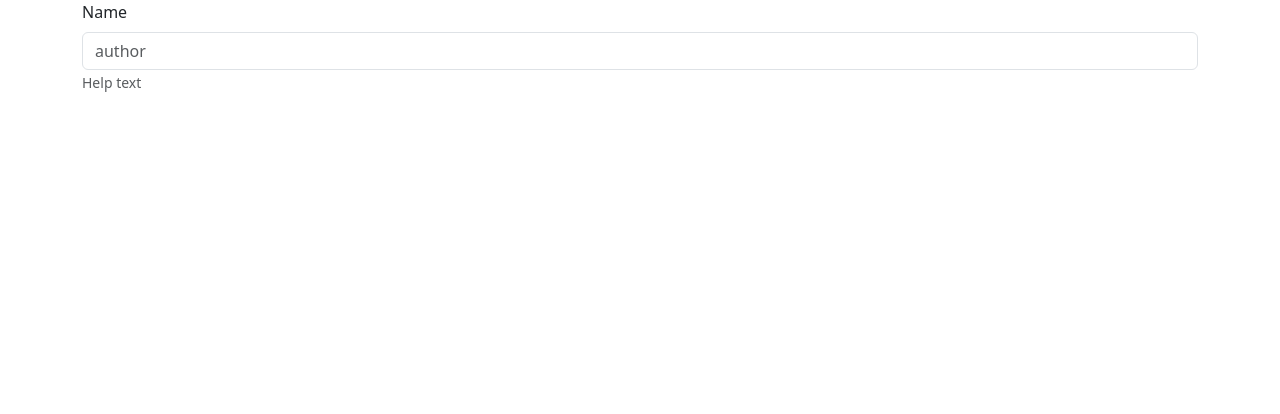
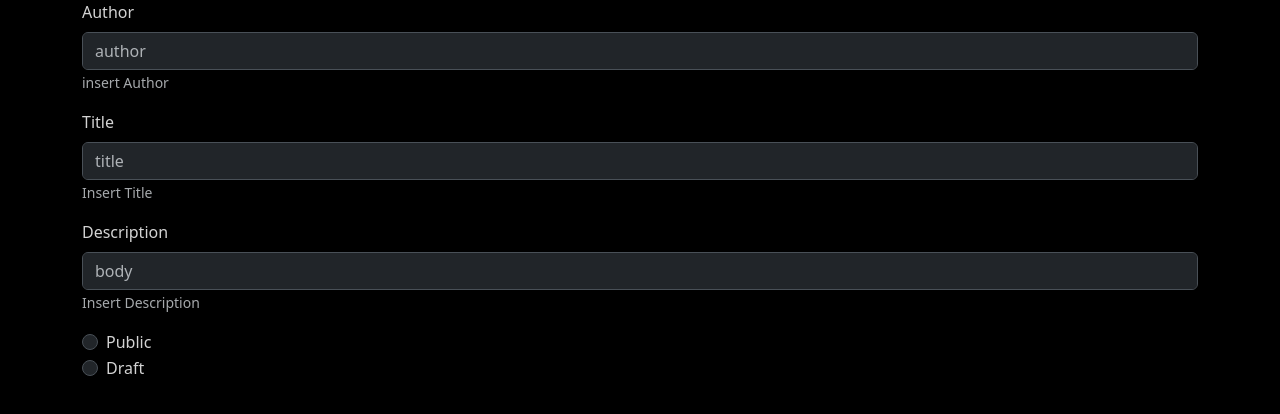
Before and after one commit to leonardopalluzzi/react-post-form, a React (Vite) app: page / in a window 1280 px wide. Shown: the top 414 px of the page. Built offline with nearby package versions, Linux system fonts and the light colour scheme.

Commit message:
add dark theme and form elements

```diff
--- a/src/components/Form.jsx
+++ b/src/components/Form.jsx
@@ -1,9 +1,9 @@
 export default function Form() {
     return (
-        <div className="container">
+        <div className="container" data-bs-theme={'dark'}>
             <div className="form">
                 <div className="mb-3">
-                    <label htmlFor="" className="form-label">Name</label>
+                    <label htmlFor="author" className="form-label">Author</label>
                     <input
                         type="text"
                         className="form-control"
@@ -12,9 +12,51 @@ export default function Form() {
                         aria-describedby="helpId"
                         placeholder="author"
                     />
-                    <small id="helpId" className="form-text text-muted">Help text</small>
+                    <small id="helpId" className="form-text text-muted">insert Author</small>
                 </div>
 
+
+                <div className="mb-3">
+                    <label htmlFor="title" className="form-label">Title</label>
+                    <input
+                        type="text"
+                        className="form-control"
+                        name="title"
+                        id="title"
+                        aria-describedby="helpId"
+                        placeholder="title"
+                    />
+                    <small id="helpId" className="form-text text-muted">Insert Title</small>
+                </div>
+
+                <div className="mb-3">
+                    <label htmlFor="body" className="form-label">Description</label>
+                    <input
+                        type="text"
+                        className="form-control"
+                        name="body"
+                        id="body"
+                        aria-describedby="helpId"
+                        placeholder="body"
+                    />
+                    <small id="helpId" className="form-text text-muted">Insert Description</small>
+                </div>
+
+                <div class="form-check">
+                    <input class="form-check-input" type="radio" name="public" id="public" />
+                    <label class="form-check-label" htmlFor=""> Public </label>
+                </div>
+                <div class="form-check">
+                    <input
+                        class="form-check-input"
+                        type="radio"
+                        name="public"
+                        id="public"
+                    />
+                    <label class="form-check-label" htmlFor="public">
+                        Draft
+                    </label>
+                </div>
             </div>
         </div>
     )
--- a/src/index.css
+++ b/src/index.css
@@ -1,2 +1,7 @@
 @import 'bootstrap';
 @import 'bootstrap-icons';
+
+body {
+    background-color: black;
+    color: lightgrey;
+}
```
